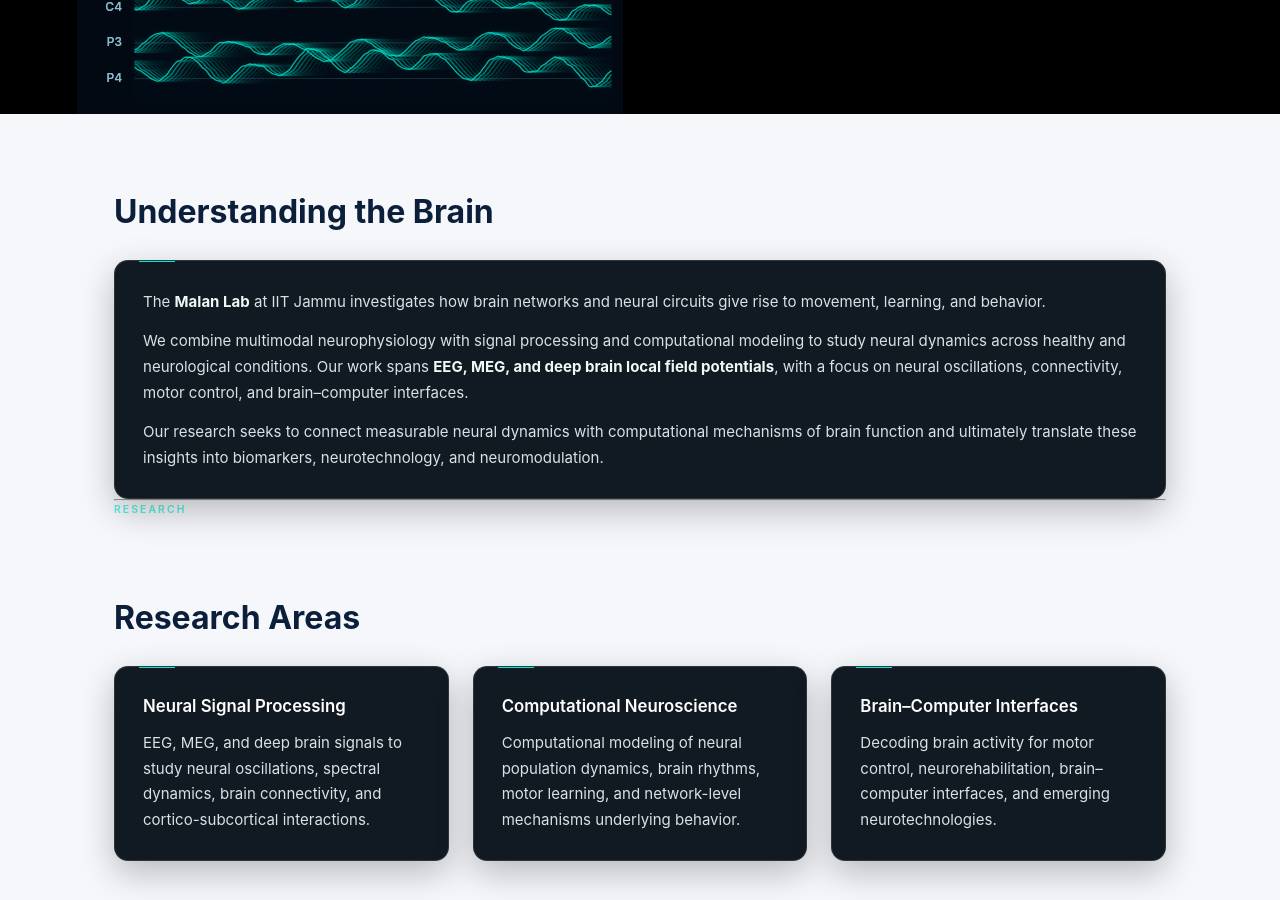
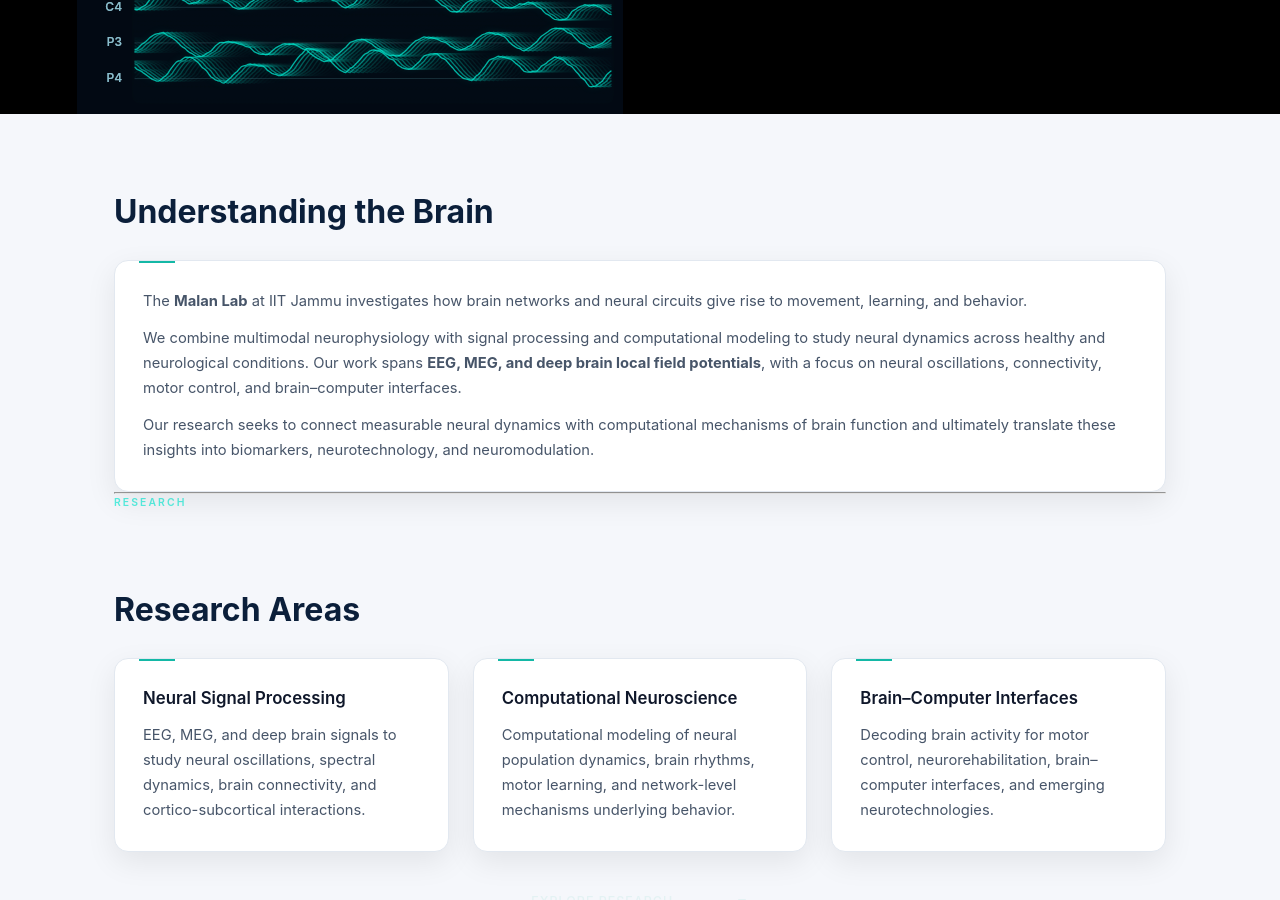
Before and after one commit to malanlab/malanlab.github.io, a Jekyll site: the page built from index.md, in a window 1280 px wide and 900 px high, scrolled down 773 px. Built offline with Jekyll 4.4.1, drawn with Linux system fonts in a browser that asks for light colours.

Commit message:
Update style.css

```diff
--- a/assets/style.css
+++ b/assets/style.css
@@ -375,21 +375,21 @@
 
   padding: 28px;
 
-  background: linear-gradient(
-    145deg,
-    rgba(255, 255, 255, 0.045),
-    rgba(255, 255, 255, 0.018)
-  );
+  background: #ffffff !important;
 
-  border: 1px solid rgba(255, 255, 255, 0.10);
+  border: 1px solid #e2e8f0 !important;
   border-radius: 14px;
 
-  box-shadow: 0 12px 35px rgba(0, 0, 0, 0.20);
+  color: #17202a !important;
+
+  box-shadow: 0 10px 30px rgba(0, 0, 0, 0.08);
+
+  opacity: 1 !important;
+  visibility: visible !important;
 
   transition:
     transform 0.3s ease,
     border-color 0.3s ease,
-    background 0.3s ease,
     box-shadow 0.3s ease;
 }
 
@@ -405,9 +405,9 @@
   left: 24px;
 
   width: 36px;
-  height: 1px;
+  height: 2px;
 
-  background: rgba(0, 235, 210, 0.8);
+  background: #14b8a6;
 }
 
 
@@ -418,7 +418,7 @@
 .card h3 {
   margin: 0 0 12px;
 
-  color: #f1f7f6 !important;
+  color: #0f172a !important;
 
   font-size: 1.05rem;
   font-weight: 600;
@@ -434,7 +434,7 @@
 .card p {
   margin: 0 0 12px;
 
-  color: rgba(225, 235, 235, 0.78) !important;
+  color: #475569 !important;
 
   font-size: 0.92rem;
   line-height: 1.7;
@@ -460,7 +460,7 @@
 .card li {
   margin-bottom: 7px;
 
-  color: rgba(225, 235, 235, 0.78) !important;
+  color: #475569 !important;
 
   line-height: 1.6;
 }
@@ -471,19 +471,12 @@
 ========================= */
 
 .card:hover {
-  transform: translateY(-5px);
+  transform: translateY(-4px);
 
-  border-color: rgba(0, 235, 210, 0.25);
-
-  background: linear-gradient(
-    145deg,
-    rgba(0, 235, 210, 0.05),
-    rgba(255, 255, 255, 0.018)
-  );
+  border-color: rgba(20, 184, 166, 0.35) !important;
 
   box-shadow:
-    0 18px 45px rgba(0, 0, 0, 0.25),
-    0 0 30px rgba(0, 235, 210, 0.04);
+    0 16px 38px rgba(0, 0, 0, 0.12);
 }
 
 
@@ -495,15 +488,15 @@
   margin-top: 0;
   margin-bottom: 12px;
 
-  color: #f1f7f6 !important;
+  color: #0f172a !important;
 }
 
 .card.markdown-body p {
-  color: rgba(225, 235, 235, 0.78) !important;
+  color: #475569 !important;
 }
 
 .card.markdown-body li {
-  color: rgba(225, 235, 235, 0.78) !important;
+  color: #475569 !important;
 }
 
 /* =========================
@@ -994,120 +987,7 @@
 
   letter-spacing: 0.04em;
 }
-/* =====================================================
-   FINAL CARD OVERRIDE
-===================================================== */
 
-.card {
-  position: relative !important;
-  display: block !important;
-
-  padding: 28px !important;
-
-  background: #111a22 !important;
-
-  border: 1px solid rgba(255,255,255,0.12) !important;
-  border-radius: 14px !important;
-
-  color: #e8eeee !important;
-
-  opacity: 1 !important;
-  visibility: visible !important;
-
-  box-shadow: 0 12px 35px rgba(0,0,0,0.25) !important;
-}
-
-
-/* Card headings */
-
-.card h3 {
-  display: block !important;
-
-  margin: 0 0 12px !important;
-
-  color: #ffffff !important;
-
-  font-size: 1.05rem !important;
-  font-weight: 600 !important;
-
-  line-height: 1.4 !important;
-
-  opacity: 1 !important;
-  visibility: visible !important;
-}
-
-
-/* Card paragraphs */
-
-.card p {
-  display: block !important;
-
-  margin: 0 0 14px !important;
-
-  color: #d7e2e5 !important;
-
-  font-size: 0.94rem !important;
-  font-weight: 400 !important;
-
-  line-height: 1.7 !important;
-
-  opacity: 1 !important;
-  visibility: visible !important;
-}
-
-
-/* Last paragraph */
-
-.card p:last-child {
-  margin-bottom: 0 !important;
-}
-
-
-/* Bold text inside cards */
-
-.card strong {
-  color: #f1f7f6 !important;
-}
-
-
-/* Lists */
-
-.card ul,
-.card ol {
-  color: #d7e2e5 !important;
-}
-
-.card li {
-  color: #d7e2e5 !important;
-}
-
-
-/* Cyan accent */
-
-.card::before {
-  content: "";
-
-  position: absolute;
-
-  top: 0;
-  left: 24px;
-
-  width: 36px;
-  height: 1px;
-
-  background: #00ebd2 !important;
-}
-
-
-/* Hover */
-
-.card:hover {
-  transform: translateY(-4px);
-
-  border-color: rgba(0,235,210,0.3) !important;
-
-  background: #121e26 !important;
-}
 
 /* =========================
    RESPONSIVE
```
